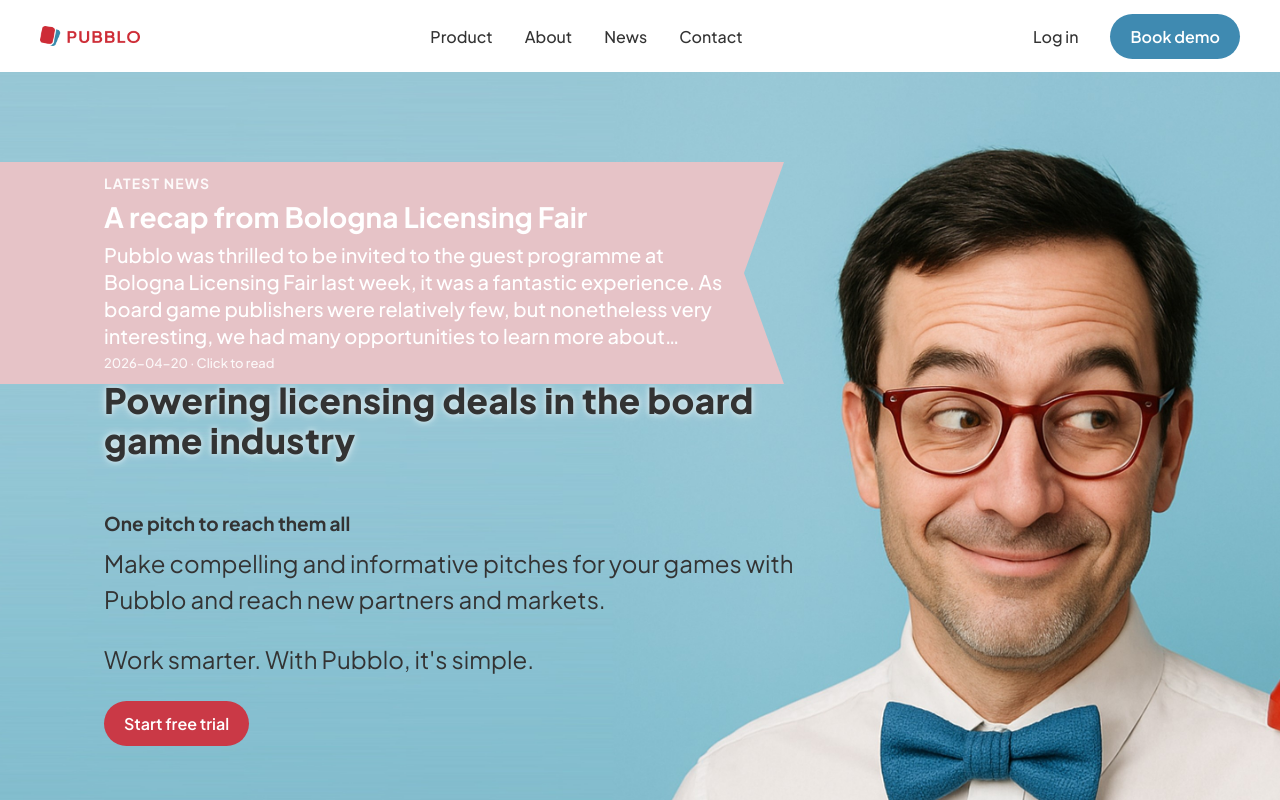
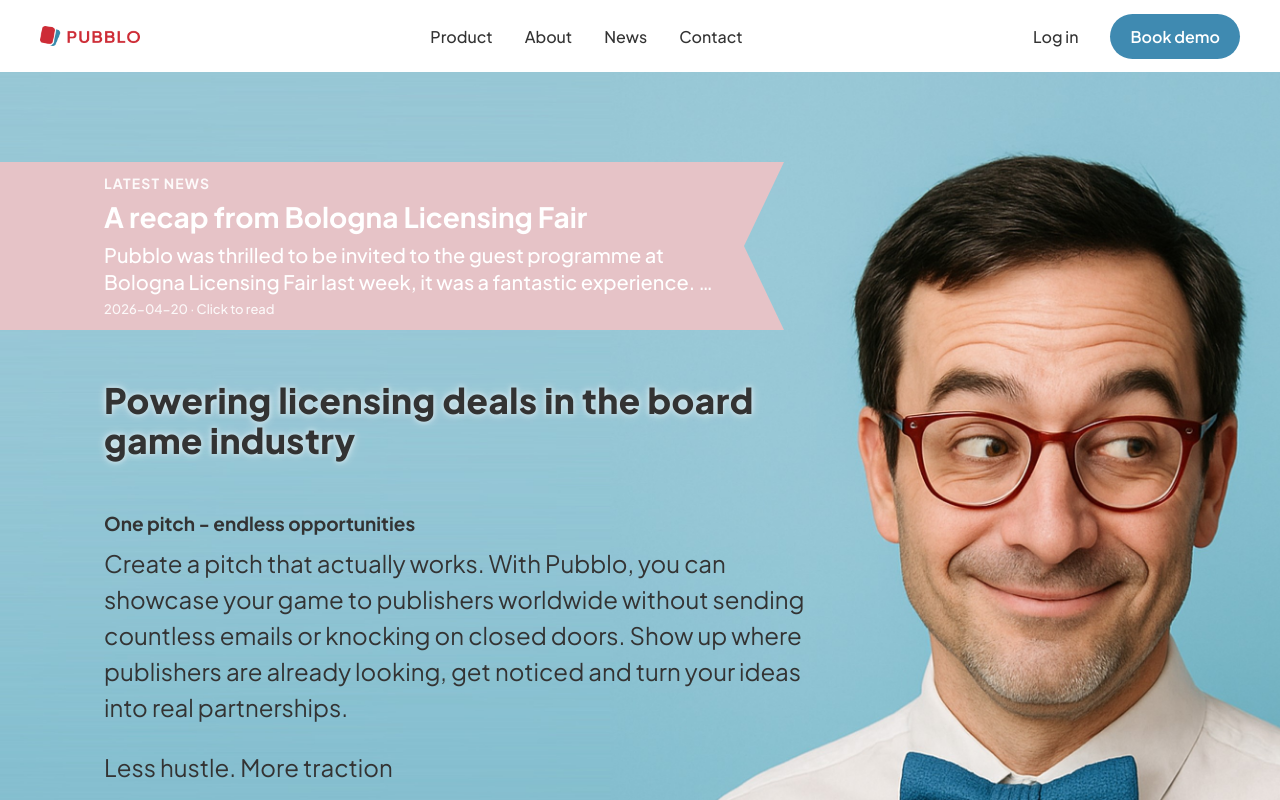
Before and after one commit to pubblo-com/homepage, a React (Create React App) app: page /creator in a window 1280 px wide. Shown: the top 800 px of the page. Built offline with nearby package versions, Linux system fonts and the light colour scheme.

Commit message:
feat: Update Hero and HomePage components; enhance scrolling functionality and improve text display

```diff
--- a/src/components/Hero.js
+++ b/src/components/Hero.js
@@ -154,7 +154,7 @@ const PinkBannerMeta = styled.div`
   line-height: 1.35;
   max-width: 620px;
   display: -webkit-box;
-  -webkit-line-clamp: 4;
+  -webkit-line-clamp: 2;
   -webkit-box-orient: vertical;
   overflow: hidden;
 
--- a/src/components/ListComponent.js
+++ b/src/components/ListComponent.js
@@ -43,6 +43,10 @@ const USPText = styled.div`
   p {
     color: ${(props) => props.textcolor || 'text'};
     margin: 0;
+    display: -webkit-box;
+    -webkit-line-clamp: 2;
+    -webkit-box-orient: vertical;
+    overflow: hidden;
   }
 `;
 
--- a/src/pages/HomePage.js
+++ b/src/pages/HomePage.js
@@ -254,8 +254,15 @@ const checkboxes = [
 const HomePage = ({ lockedAudience }) => {
   const navigate = useNavigate();
   const formSectionRef = useRef(null);
+  const storySectionRef = useRef(null);
   const handleGoToLogin = () => {
     navigate('/launch#/create-account/1-email-password');
+  };
+  const handleScrollToStory = () => {
+    if (storySectionRef.current) {
+      const y = storySectionRef.current.getBoundingClientRect().top + window.pageYOffset - 80;
+      window.scrollTo({ top: y, behavior: 'smooth' });
+    }
   };
   const [isExpanded, setIsExpanded] = useState(false);
   const [introHidden, setIntroHidden] = useState(false);
@@ -351,27 +358,27 @@ const HomePage = ({ lockedAudience }) => {
       />
       <div>
       <Hero
-        onScrollToSection={handleGoToLogin}
+        onScrollToSection={handleScrollToStory}
         lockedAudience={lockedAudience}
         audiences={{
           publishers: {
             headline: "Don't let old systems hold you back",
             subhead:
-              "Turn emails and Excel into efficient workflows with Pubblo's digital tool for trading board game licenses and distribution rights.",
-            support: "Work smarter. With Pubblo, it's simple.",
-            ctaText: 'Start free trial',
+              "Pubblo brings all your incoming pitches into one streamlined workflow so you can quickly review, compare and identify the games worth your time. Discover new designers, uncover fresh ideas and expand into new markets.",
+            support: "Less noise. Better decisions. Faster deals.",
+            ctaText: 'Learn more',
           },
           designers: {
-            headline: 'One pitch to reach them all',
+            headline: 'One pitch - endless opportunities',
             subhead:
-              'Make compelling and informative pitches for your games with Pubblo and reach new partners and markets.',
-            support: "Work smarter. With Pubblo, it's simple.",
-            ctaText: 'Start free trial',
+              'Create a pitch that actually works. With Pubblo, you can showcase your game to publishers worldwide without sending countless emails or knocking on closed doors. Show up where publishers are already looking, get noticed and turn your ideas into real partnerships.',
+            support: "Less hustle. More traction",
+            ctaText: 'Learn more',
           },
         }}
       />
       <Reveal data-reveal-id='what' className={visibleIds['what'] ? 'is-visible' : ''}>
-        <StorySection>
+        <StorySection ref={storySectionRef}>
           <h2 style={{ marginTop: 0 }}>So, what is Pubblo?</h2>
           <StoryLead>
             Pubblo is a matchmaking platform for the board game industry.
```
